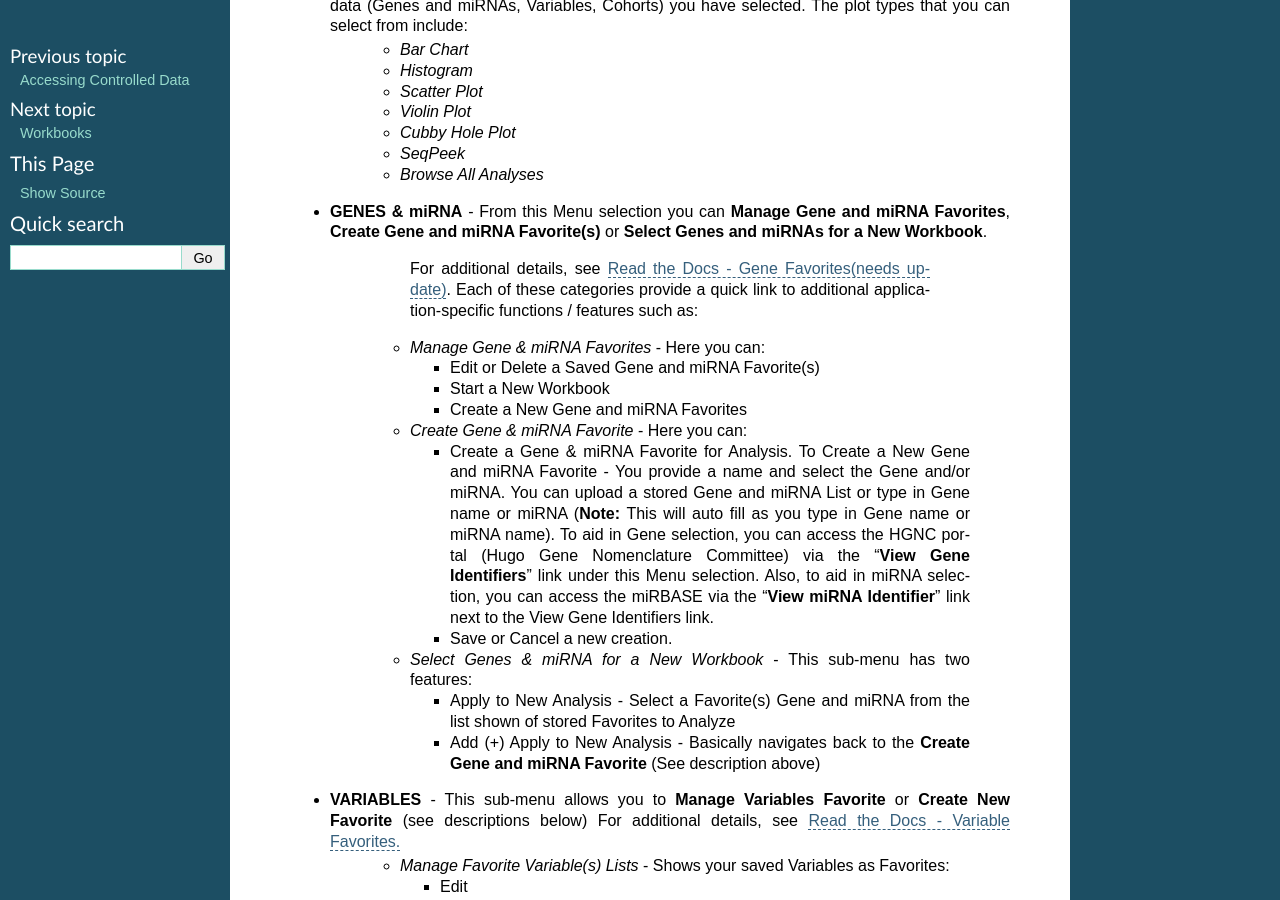
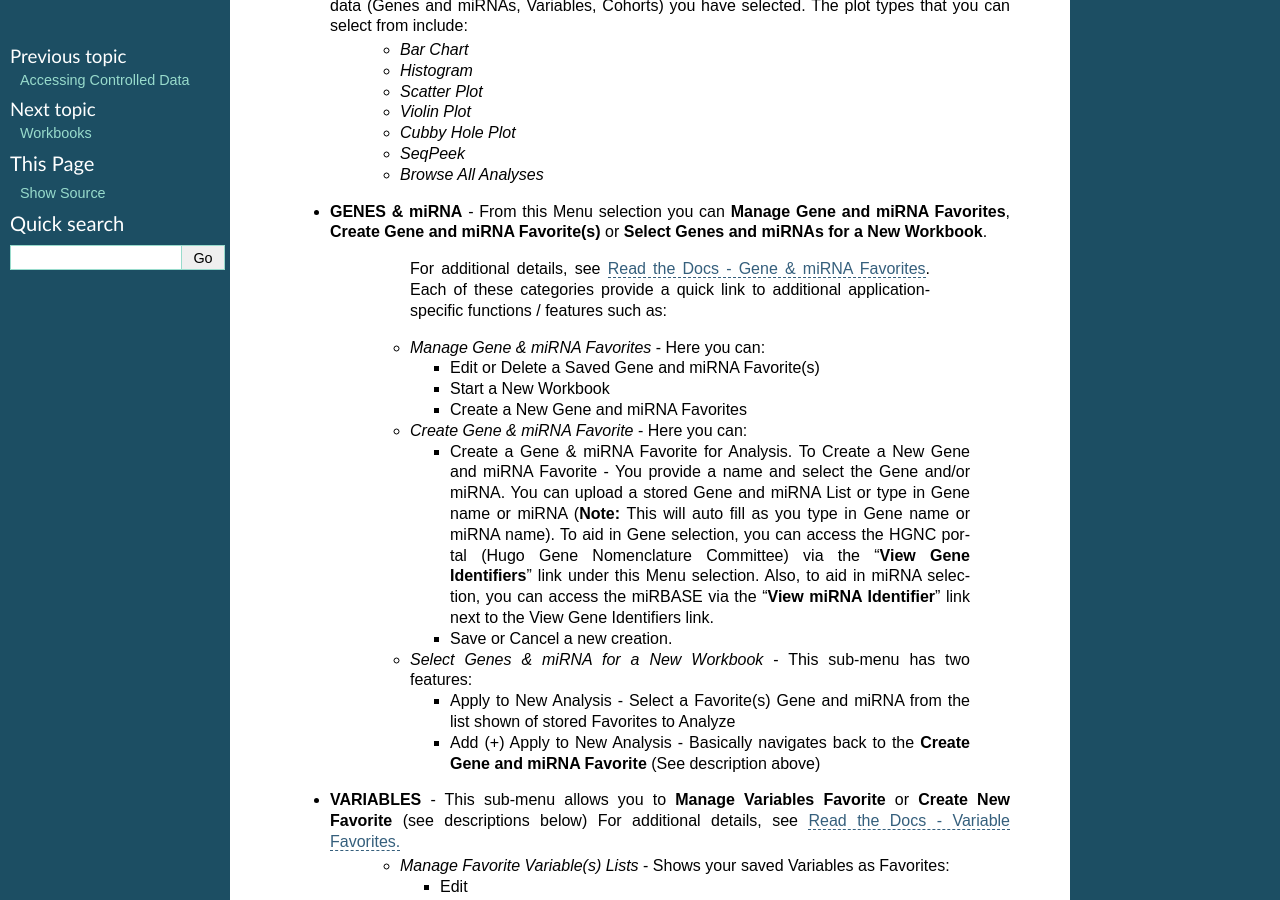
Before and after one commit to isb-cgc/readthedocs, a Sphinx documentation site: the page built from docs/source/sections/webapp/Menu.rst, in a window 1280 px wide and 900 px high, scrolled down 928 px. Built offline with Sphinx 7.4.7, drawn with Linux system fonts in a browser that asks for light colours; pages that are not in the unit, such as notebooks, are missing from menus.

Commit message:
Update Menu.rst

```diff
--- a/docs/source/sections/webapp/Menu.rst
+++ b/docs/source/sections/webapp/Menu.rst
@@ -42,7 +42,7 @@ The Menu bar's purpose is to supply quick and common links for application-speci
 
  * **GENES & miRNA** - From this Menu selection you can **Manage Gene and miRNA Favorites**, **Create Gene and miRNA Favorite(s)** or **Select Genes and miRNAs for a New Workbook**.
 
-      For additional details, see `Read the Docs - Gene Favorites(needs update) <http://isb-cancer-genomics-cloud.readthedocs.org/en/latest/sections/webapp/Gene-Favorites.html>`_. Each of these categories provide a quick link to additional application-specific functions / features such as:
+      For additional details, see `Read the Docs - Gene & miRNA Favorites <http://isb-cancer-genomics-cloud.readthedocs.org/en/latest/sections/webapp/Gene-and-miRNA-Favorites>`_. Each of these categories provide a quick link to additional application-specific functions / features such as:
 
     - *Manage Gene & miRNA Favorites* - Here you can:
 
```
